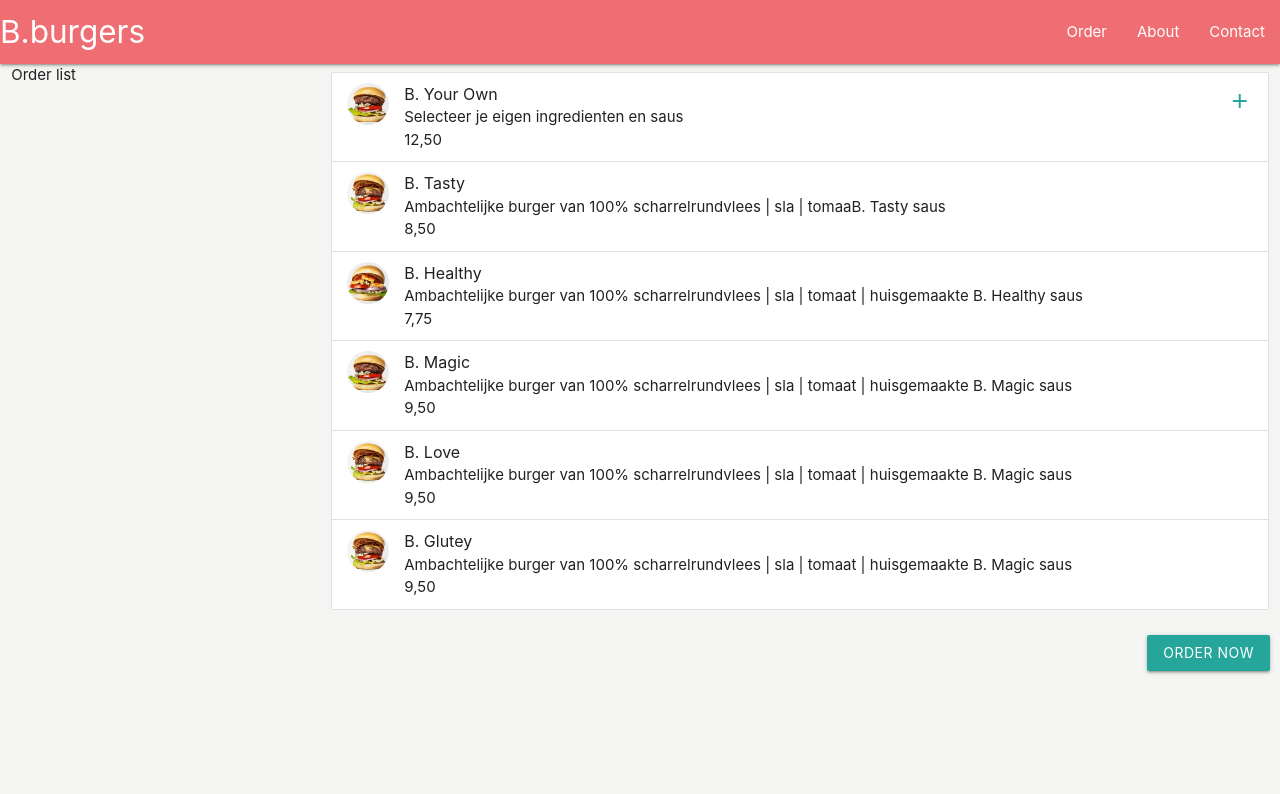
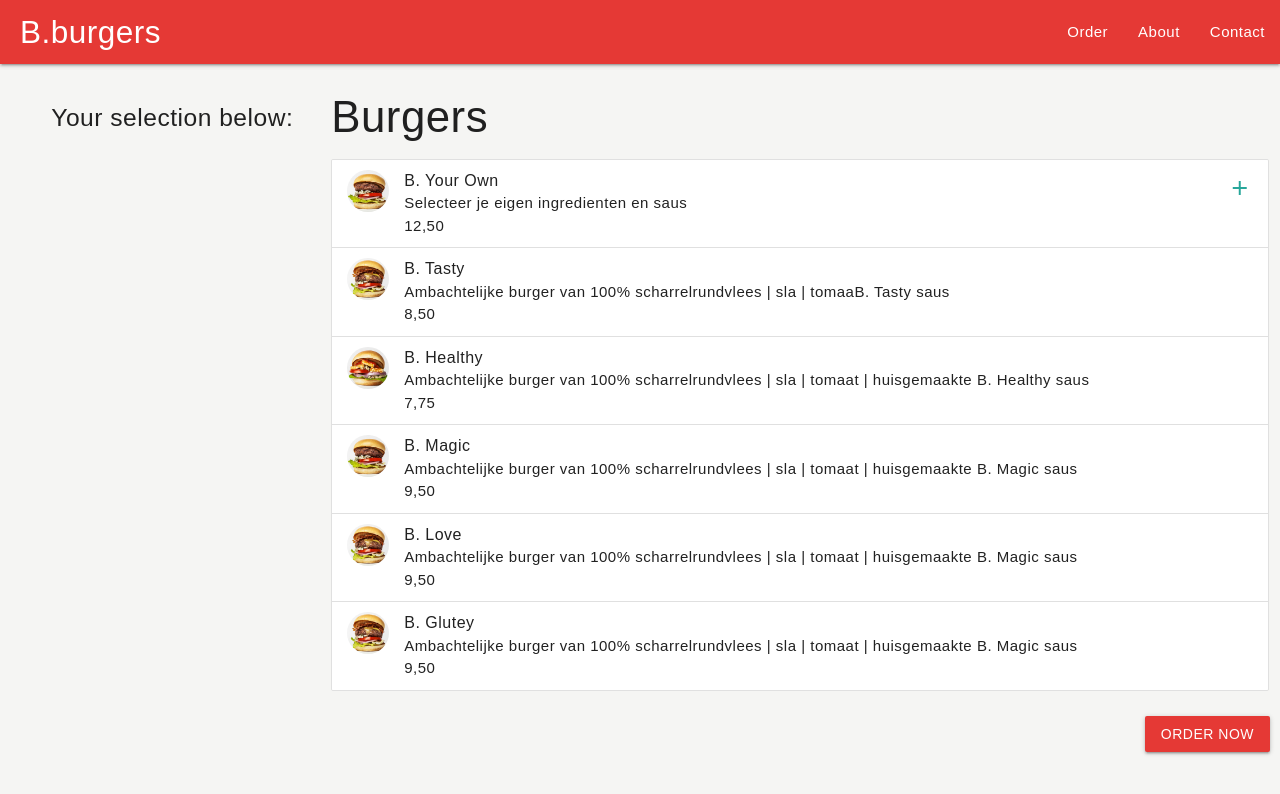
Before and after one commit to thomasdaalder/BusinessWebsite, a plain HTML site: page order.html in a window 1280 px wide. Drawn offline with nearby package versions, Linux system fonts and the light colour scheme.

Commit message:
1.0 Updated stylesheets

```diff
--- a/css/style.css
+++ b/css/style.css
@@ -1,3 +1,11 @@
+/*General styling*/
+.light h1, h2, h3, p{
+	font-family: 'Lato 800', sans-serif;
+}
+
+
+
+
 /*About page*/
 .timer{width:200px; margin:20px auto; text-align:center; display:block; font-size:50px}
 .timer2{width:200px; margin:20px auto; text-align:center; display:block; font-size:50px}
@@ -5,7 +13,9 @@
 .timer4{width:200px; margin:20px auto; text-align:center; display:block; font-size:50px}
 
 body {
-  background-color: #f5f5f3;
+  	background-color: #f5f5f3;
+ 	font-family: 'Lato 500', sans-serif;
+ 	letter-spacing: .5px;
 }
 
 .greybackground {
@@ -22,7 +32,7 @@ body {
 }
 
 .marginleft {
-  margin: 10px;
+  margin: 0px 0px 0px 20px;
 }
 
 /*Index page*/
@@ -43,7 +53,7 @@ body {
 }
 
 .headertext {
-	font-family: helvetica, sans-serif;
+	font-family: 'Lato', sans-serif;
 	font-size: 90px;
 }
 
@@ -55,3 +65,9 @@ body {
 
 .information {
 	text-align: center;
+}
+/*Order page*/
+
+.margintextorder {
+	margin: 40px 0px 0px 40px;
+}
--- a/order.html
+++ b/order.html
@@ -2,7 +2,8 @@
 <html>
   <head>
   <title>Welcome to B.burgers!</title>
-
+      <!-- google fonts -->
+      <link href="https://fonts.googleapis.com/css?family=Lato:900" rel="stylesheet">
     <!--Import Google Icon Font-->
     <link href="http://fonts.googleapis.com/icon?family=Material+Icons" rel="stylesheet">
      <!-- Compiled and minified CSS -->
@@ -15,8 +16,8 @@
 
   <body>
     <nav>
-  <div class="nav-wrapper">
-    <a href="#" class="brand-logo">B.burgers</a>
+  <div class="nav-wrapper red darken-1">
+    <a href="index.html" class="brand-logo marginleft">B.burgers</a>
     <ul id="nav-mobile" class="right hide-on-med-and-down">
       <li><a href="order.html">Order</a></li>
       <li><a href="about.html">About</a></li>
@@ -29,7 +30,7 @@
 <div class="row">
 
      <div class="col s12 m4 l3"> <!-- Note that "m4 l3" was added -->
-      Order list
+      <h5 class="margintextorder">Your selection below:</h5>
 
        <!-- Grey navigation panel
 
@@ -41,6 +42,10 @@
      </div>
 
 <div class="col s12 m8 l9"> <!-- Note that "m8 l9" was added -->
+
+
+<!-- title -->
+<h3>Burgers</h3>
 
  <ul class="collection">
  <li class="collection-item avatar">
@@ -89,7 +94,7 @@
 
 </div>
 <!-- Order button -->
-<a class="waves-effect waves-light btn button-right" href="index.html">Order now</a>
+<a class="waves-effect waves-light btn button-right red darken-1" href="index.html">Order now</a>
 </div>
 
 
```
Also changed, not shown: about.html (+7 -6 lines), contact.html (+4 -3 lines), counter.js (deleted, +0 -10 lines), index.html (+7 -3 lines), 1 other file.
